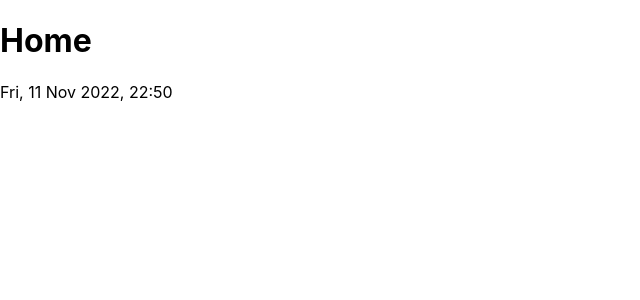
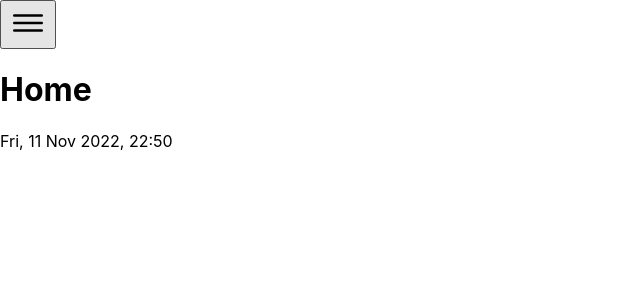
Before and after one commit to keirastanley/personal-dashboard, a React (Create React App) app in the folder my-app/: page / in a window 1280 px wide. Shown: the top 300 px of the page, without its empty margins (0-640 px from the left). Built offline with nearby package versions, Linux system fonts and the light colour scheme.

Commit message:
Nav bar and toggle functionality built

```diff
--- a/my-app/package.json
+++ b/my-app/package.json
@@ -6,8 +6,8 @@
     "@testing-library/jest-dom": "^5.16.5",
     "@testing-library/react": "^13.4.0",
     "@testing-library/user-event": "^13.5.0",
-    "react": "^18.2.0",
     "react-dom": "^18.2.0",
+    "react-icons": "^4.6.0",
     "react-scripts": "5.0.1",
     "web-vitals": "^2.1.4"
   },
--- a/my-app/src/Components/Header/index.js
+++ b/my-app/src/Components/Header/index.js
@@ -1,5 +1,7 @@
 import { React, useState } from "react";
-//import Time from "../Time";
+import Nav from "../Nav bar/index";
+
+
 function Header() {
     const d = new Date();
     const options = {
@@ -12,7 +14,7 @@ function Header() {
       };
     const date = d.toLocaleString('en-GB', options)
     const [time, setTime] = useState(date);
-    setInterval(newTime, 1000);
+    setInterval(newTime, 60000);
 
     function newTime() {
         const d2 = new Date();
@@ -22,6 +24,7 @@ function Header() {
 
   return (
     <header>
+      <Nav/>
       <h1>Home</h1>
       <p>{time}</p>
     </header>
--- /dev/null
+++ b/my-app/src/Components/Nav bar/index.js
@@ -0,0 +1,38 @@
+import { React, useState } from "react";
+import { IoMenuOutline } from "react-icons/io5"
+
+const pages = [{page: "Home", href: "#"}, {page: "Things to Do", href: "#"}, {page: "Goals", href: "#"}, {page: "Favourites", href: "#"}, {page: "Idea generator", href: "#"}, {page: "Reading list", href: "#"}, {page: "Gallery", href: "#"}, {page: "About", href: "#"}, {page: "Help", href: "#"}]
+
+function Nav(){
+    const [toggle, SetToggle] = useState(false)
+
+    function GetNav({toggle}){
+        console.log(toggle)
+        if (toggle === true){
+            return pages.map((page, index) => <NavItem page={page.page} href={page.href} key={index+1}/>)
+        }
+    }
+
+    function NavItem(props){
+        return <li className="nav-item"><a className="nav-link" href={props.href}>{props.page}</a></li>
+    }
+
+    function handleClick(){
+        SetToggle(!toggle)
+    }
+
+    function NavIcon(){
+        return <button onClick={handleClick}>
+                        <IoMenuOutline
+                            size="3em"
+                        />
+                </button>
+    }
+
+    return <nav>
+        <NavIcon/>
+        <GetNav toggle={toggle}/>
+    </nav>
+}
+
+export default Nav;
```
Also changed, not shown: 2 other files (tests, documents, lock files or other folders).
